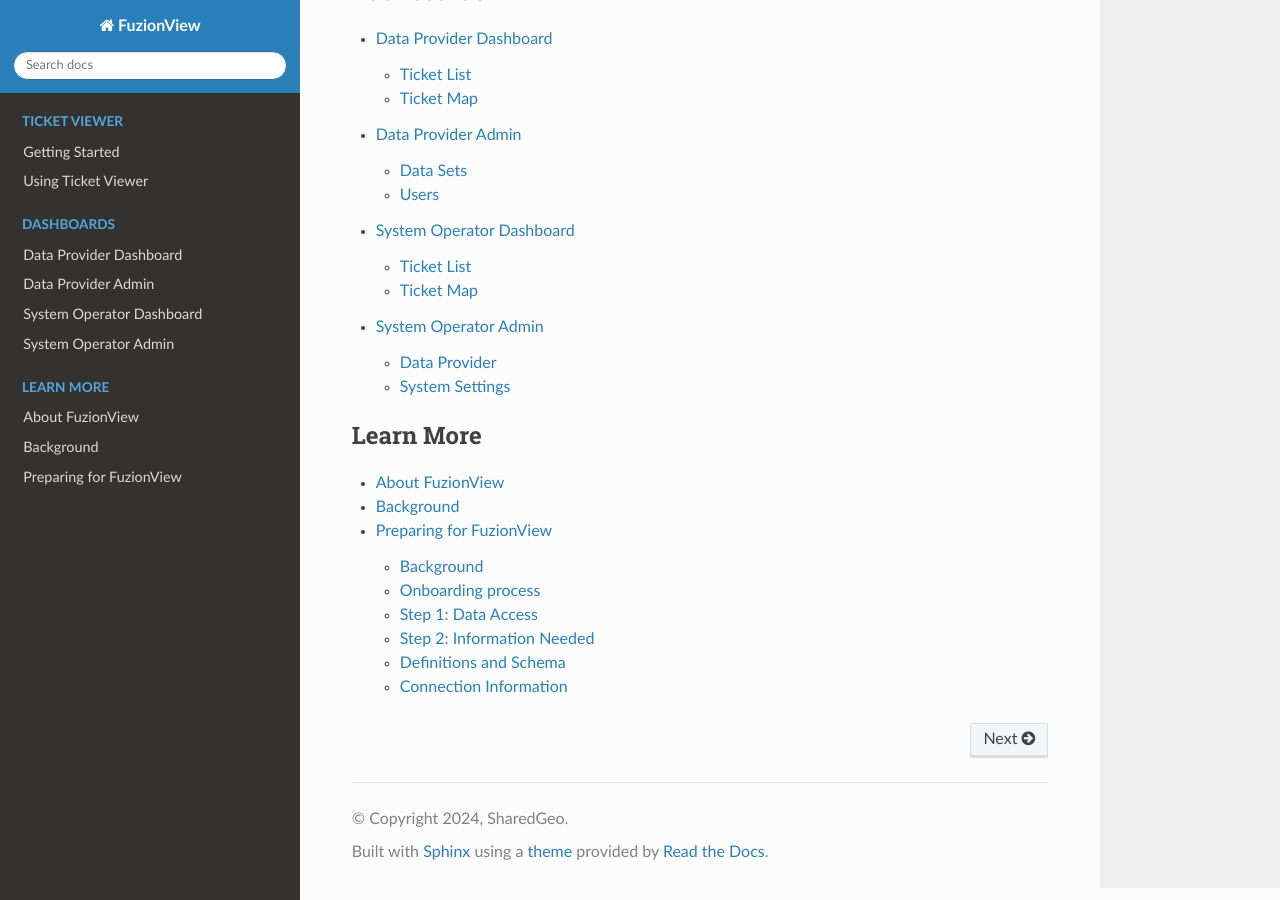
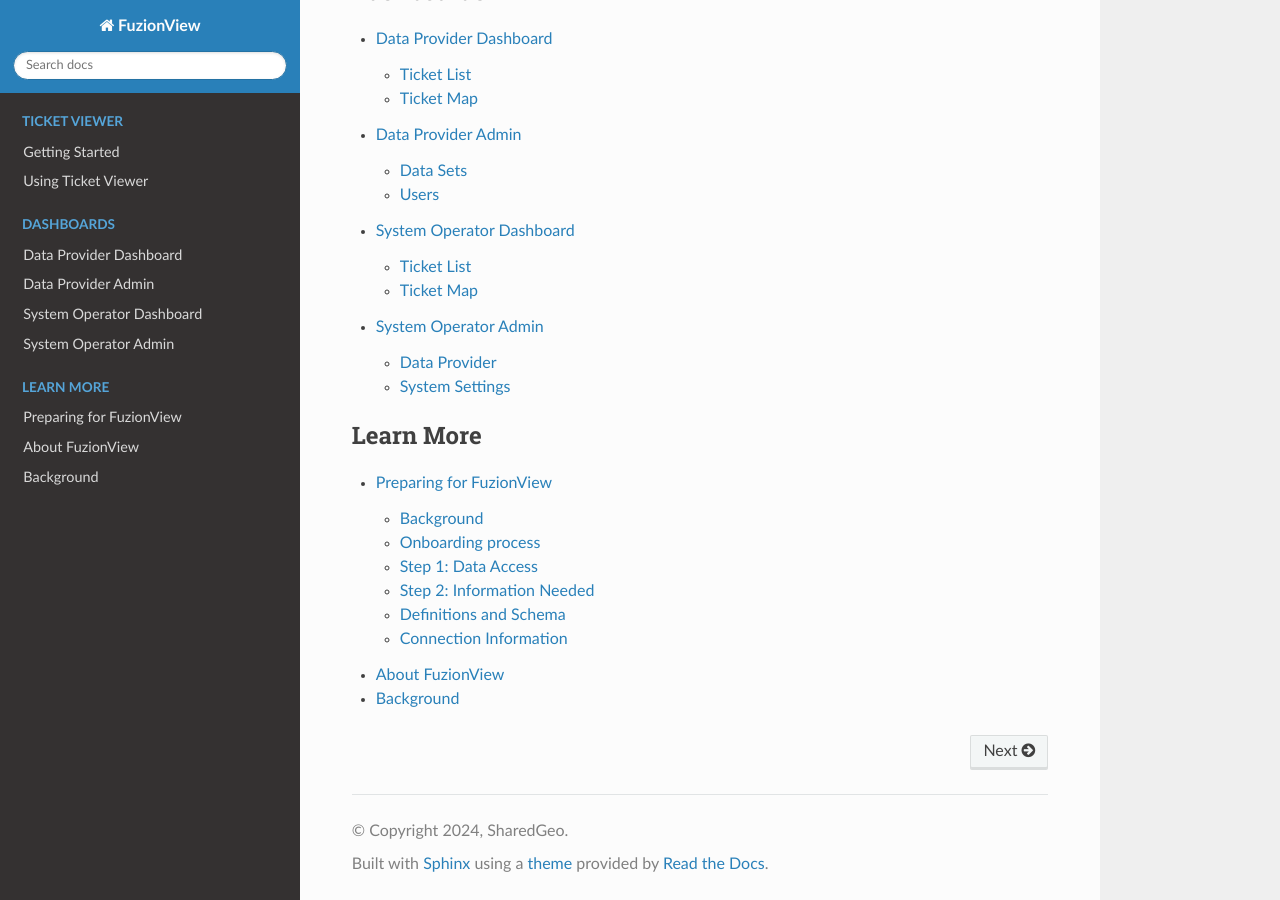
Before and after one commit to FuzionView/FV-Docs, a Sphinx documentation site: the page built from source/index.rst, in a window 1280 px wide and 900 px high, scrolled down 853 px. Built offline with Sphinx 7.4.7 and the Read the Docs theme 2.0.0, drawn with Linux system fonts in a browser that asks for light colours.

Commit message:
fix menu attempt 2

```diff
--- a/source/index.rst
+++ b/source/index.rst
@@ -32,10 +32,8 @@
    :maxdepth: 3
    :caption: Learn More
 
+   PrepFV
    About
-   PrepFV
-
-
 
 .. Indices and tables
 .. ==================
```
